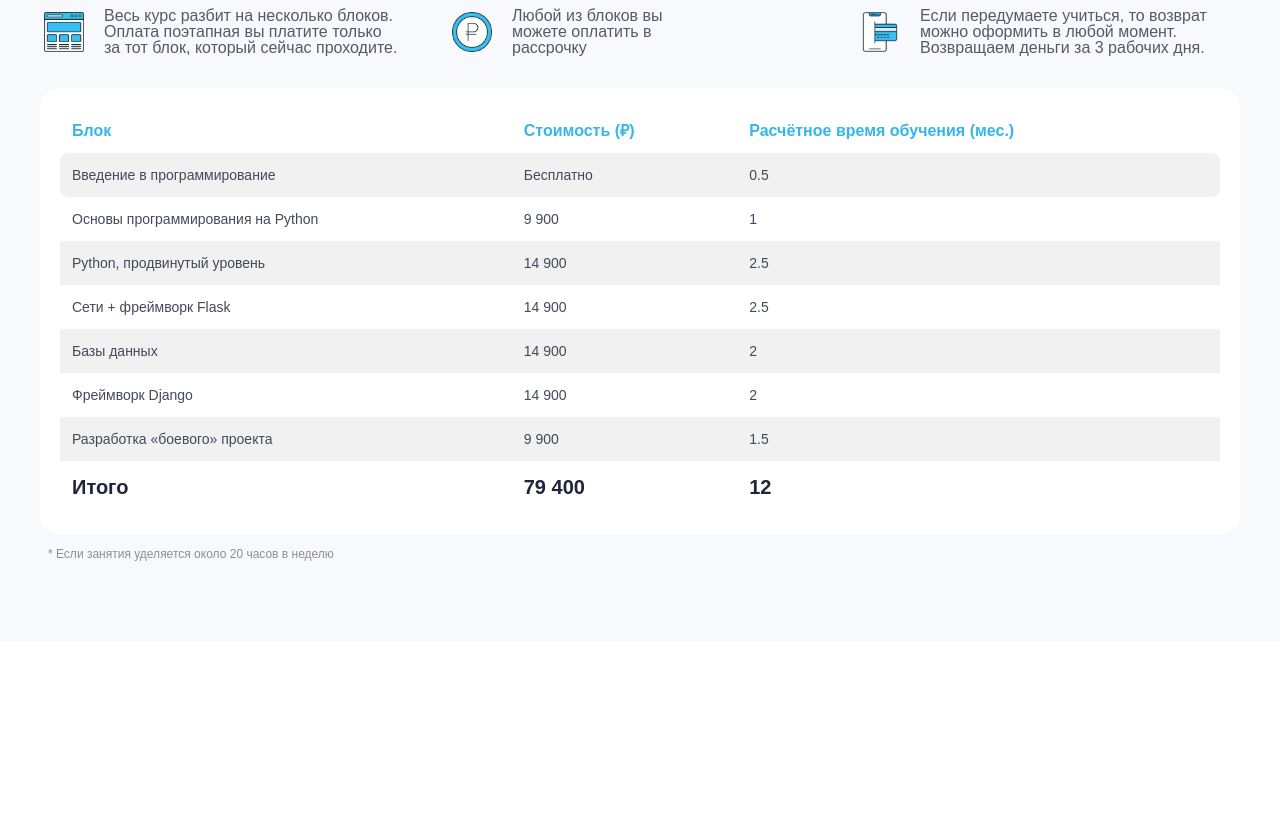
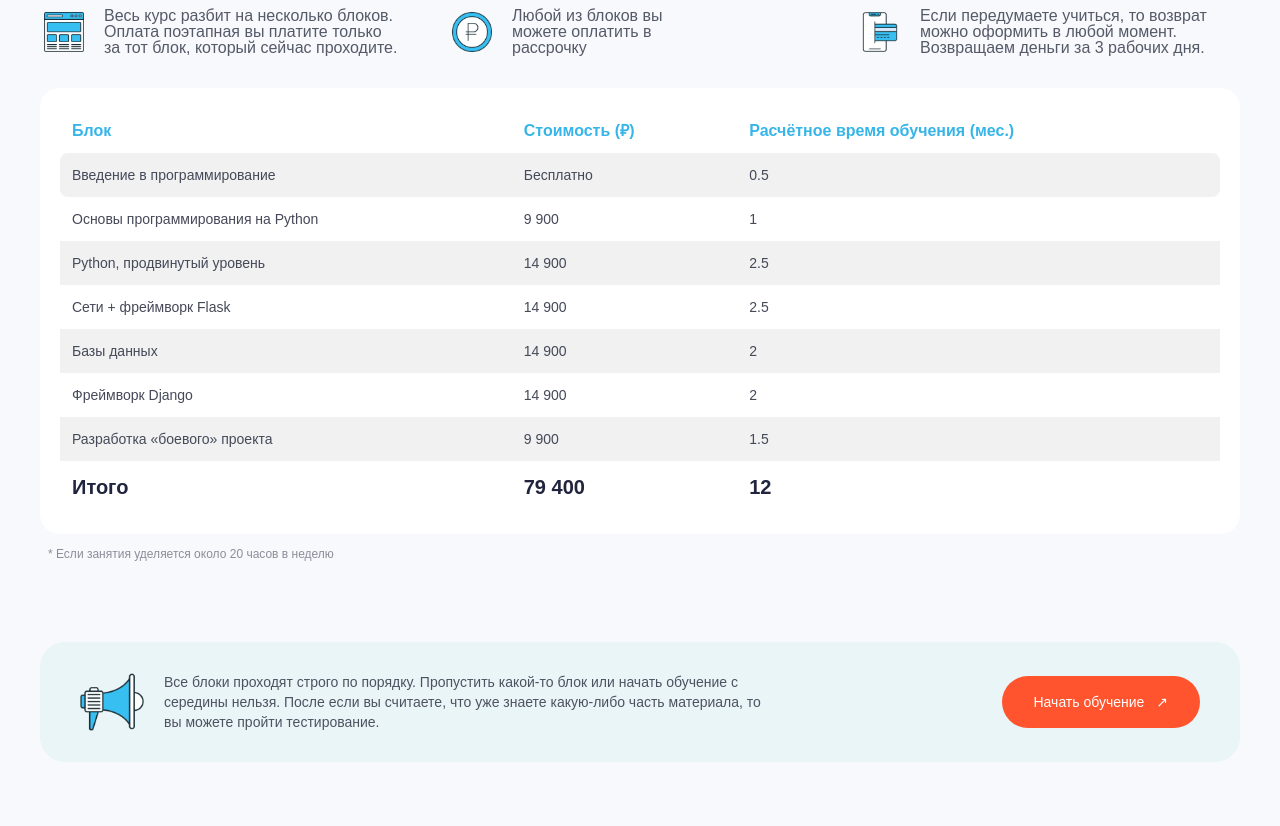
Before and after one commit to idilnozairgasheva06-svg/my-html-project, a website: page index.html in a window 1280 px wide. Shown: the part 4339-5165 px from the top of the page. Before the commit the page ends 4981 px from the top, so only its background shows below. Drawn offline with Linux system fonts and the light colour scheme.

Commit message:
call-to-action

```diff
--- a/index.html
+++ b/index.html
@@ -683,5 +683,22 @@
         </p>
     </div>
 </section>
+
+<section class="bg-[#f7f9fc] px-5 pb-16">
+    <div class="max-w-[1200px] mx-auto bg-[#eaf5f8] rounded-[25px] px-6 sm:px-10 py-7 flex flex-col md:flex-row items-center justify-between gap-6">
+        <div class="flex items-center gap-5">
+            <img src="/images/svg-gobbler (1) 2.png" class="w-12 sm:w-16 flex-shrink-0">
+            <p class="text-xs sm:text-sm text-[#4d5260] leading-5 max-w-[600px]">
+                Все блоки проходят строго по порядку.
+                Пропустить какой-то блок или начать обучение
+                с середины нельзя. После если вы считаете,
+                что уже знаете какую-либо часть материала,
+                то вы можете пройти тестирование.</p>
+        </div>
+        <a href="#start" class="flex-shrink-0 bg-[#ff542d] text-white rounded-full  px-8 py-4 text-sm whitespace-nowrap"> Начать обучение
+            <span class="ml-2">↗</span>
+        </a>
+    </div>
+</section>
 </body>
 </html>
```
